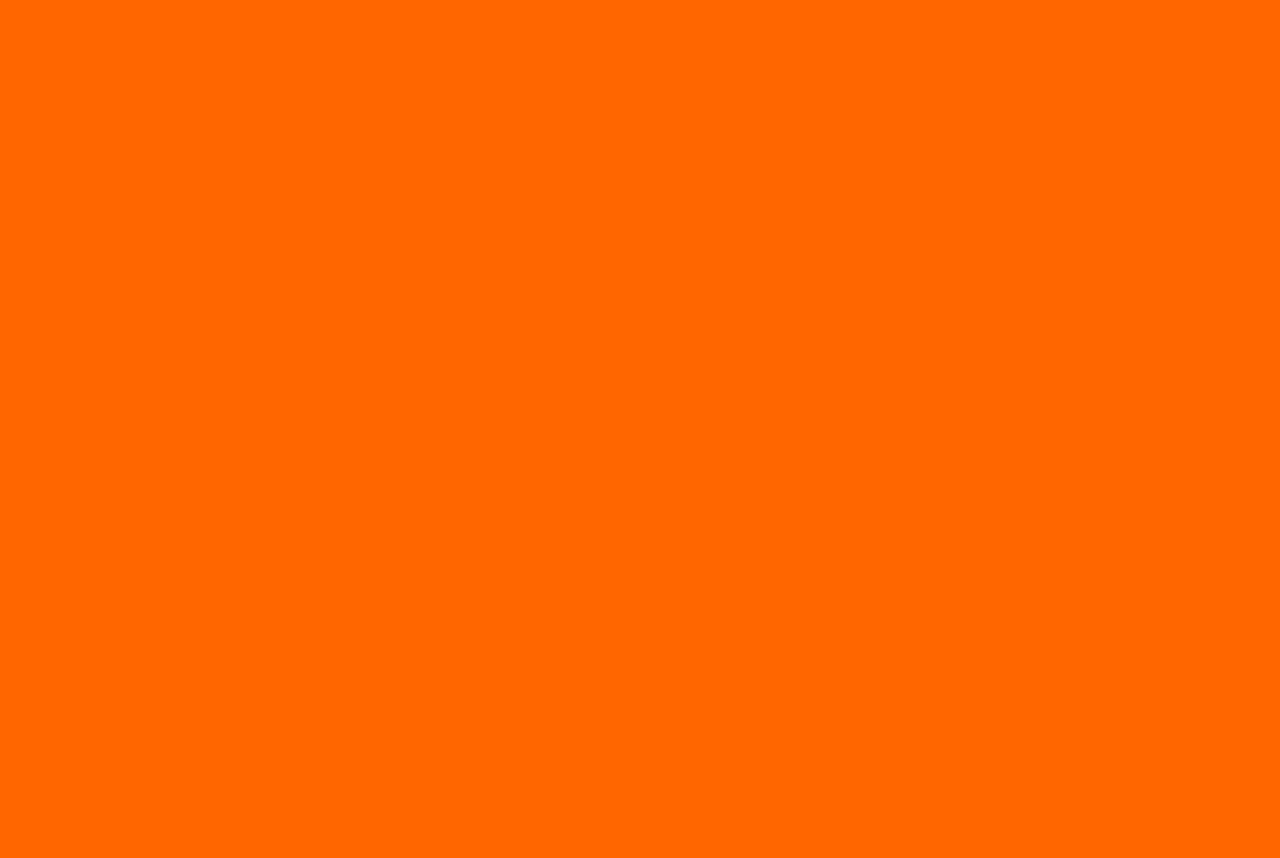
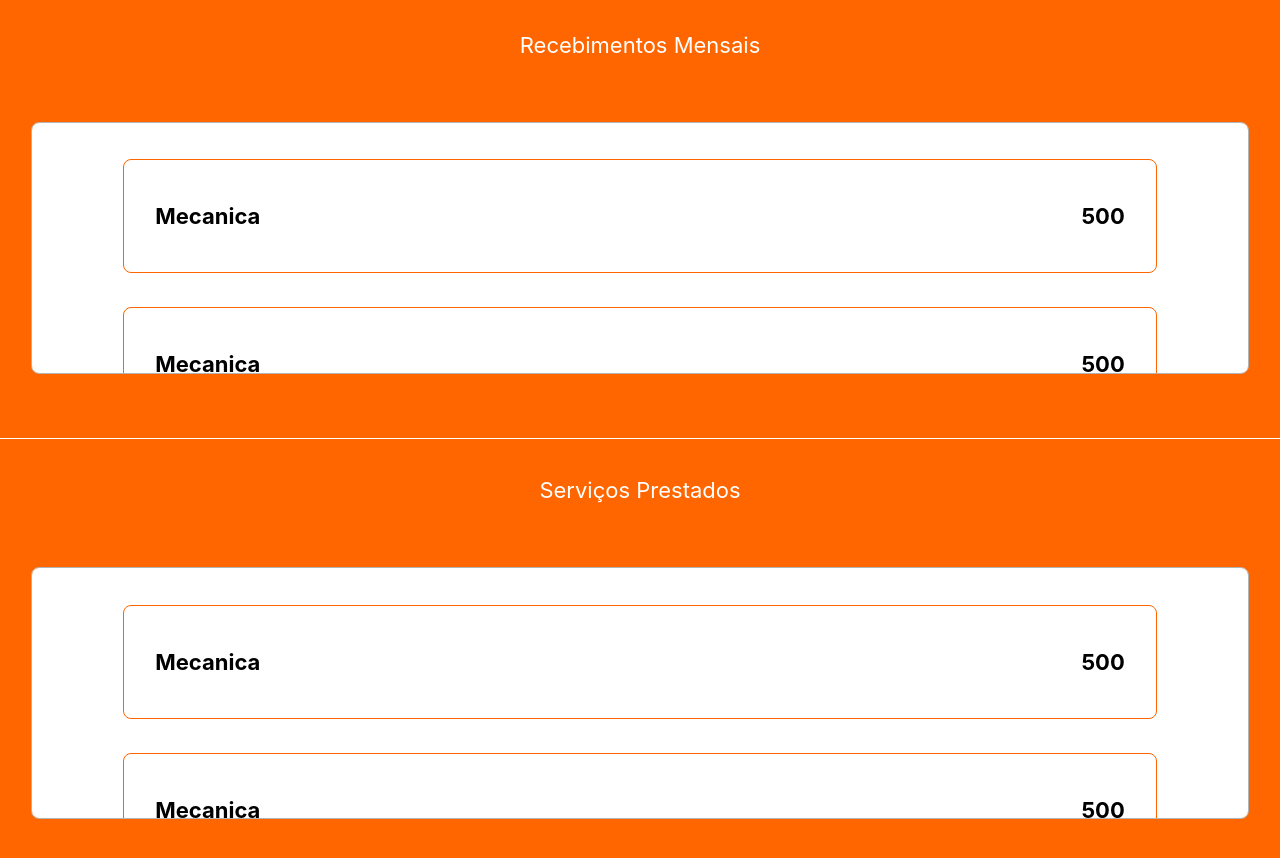
Before and after one commit to Rogerhsc/react-web-tcc, a React (Create React App) app: page /analitcs/1 in a window 1280 px wide. Shown: the part 840-1698 px from the top of the page. Before the commit the page ends 800 px from the top, so only its background shows below. Built offline with nearby package versions, Linux system fonts and the light colour scheme.

Commit message:
Criado view Analitics e estilizado components mais genericos

```diff
--- /dev/null
+++ b/src/components/buttonGraph/index.js
@@ -0,0 +1,20 @@
+import React, { Component } from 'react'
+import './style.css'
+import { Link } from 'react-router-dom';
+
+export default class ButtonGraph extends Component {
+    render() {
+        return (
+            <div className="grapContainer">
+                <Link>
+                    <div className="grapTxtItem">
+                        <b>{this.props.label}</b>
+                    </div>
+                    <div className="grapTxtVal">
+                        <b>{this.props.val}</b>
+                    </div>
+                </Link>
+            </div>
+        )
+    }
+}
--- /dev/null
+++ b/src/components/buttonGraph/style.css
@@ -0,0 +1,43 @@
+.grapContainer{
+    display: flex;
+    width: 85%;
+    height: 75px;
+    margin: 3%;
+}
+
+.grapContainer a{
+    background-color: white;
+    display: flex;
+    border: 1px solid #ff6600;
+    border-radius: 8px;
+    width: 100%;
+    justify-content: center;
+    height: 50px;
+    padding: 3%;
+    color: black;
+    font-size: 22px;
+}
+
+.grapContainer a:active {
+
+    background-color: #ff6600;
+    color: white;
+
+}
+
+.grapTxtItem {
+
+    display: flex;
+    height: 100%;
+    width: 60%;
+    align-items: center;
+
+}
+
+.grapTxtVal{
+    display: flex;
+    height: 100%;
+    width: 40%;
+    align-items: center;
+    justify-content: flex-end;
+}
--- a/src/components/lateralMenu/style.css
+++ b/src/components/lateralMenu/style.css
@@ -65,5 +65,6 @@
     color: white;
 }
 footer {
-    margin-top: 5%;
+    border-top: 1px solid #b4b4b4;
+    padding-top: 5%;
 }
--- a/src/components/viewAnalitics/index.js
+++ b/src/components/viewAnalitics/index.js
@@ -1,6 +1,7 @@
 import React, { Component } from 'react'
 import './style.css'
 import Header from './../header/index';
+import ButtonGraph from '../buttonGraph';
 export default class Analitics extends Component {
   render() {
     return (
@@ -14,12 +15,49 @@ export default class Analitics extends Component {
             <a>Você no controle da sua vida!!</a>
           </div>
         </div>
-        <div className="buttonGrapsContent">
-          <div className="buttonGraps">
-            teste
+        <div className="contentComponents">
+          <div className="buttonGrapsContent">
+            <div className="buttonGraps">
+              teste
+          </div>
+          </div>
+
+          <div className="txtLabel">
+            Recebimentos Mensais
+          </div>
+
+          <div className="buttonGrapsContent">
+            <div className="dataBox">
+              <ButtonGraph label={"Mecanica"} val={"500"}></ButtonGraph>
+              <ButtonGraph label={"Mecanica"} val={"500"}></ButtonGraph>
+              <ButtonGraph label={"Mecanica"} val={"500"}></ButtonGraph>
+              <ButtonGraph label={"Mecanica"} val={"500"}></ButtonGraph>
+              <ButtonGraph label={"Mecanica"} val={"500"}></ButtonGraph>
+              <ButtonGraph label={"Mecanica"} val={"500"}></ButtonGraph>
+              <ButtonGraph label={"Mecanica"} val={"500"}></ButtonGraph>
+            </div>
+          </div>
+
+          <div className="txtLabel">
+            Serviços Prestados
+          </div>
+
+          <div className="buttonGrapsContent">
+            <div className="dataBox">
+              <ButtonGraph label={"Mecanica"} val={"500"}></ButtonGraph>
+              <ButtonGraph label={"Mecanica"} val={"500"}></ButtonGraph>
+              <ButtonGraph label={"Mecanica"} val={"500"}></ButtonGraph>
+              <ButtonGraph label={"Mecanica"} val={"500"}></ButtonGraph>
+              <ButtonGraph label={"Mecanica"} val={"500"}></ButtonGraph>
+              <ButtonGraph label={"Mecanica"} val={"500"}></ButtonGraph>
+              <ButtonGraph label={"Mecanica"} val={"500"}></ButtonGraph>
+              <ButtonGraph label={"Mecanica"} val={"500"}></ButtonGraph>
+            </div>
           </div>
         </div>
+        <footer></footer>
       </div>
+
     )
   }
 }
--- a/src/components/viewAnalitics/style.css
+++ b/src/components/viewAnalitics/style.css
@@ -5,6 +5,29 @@
     align-items: center;
     flex-direction: column;
     height: 250px;
+}
+.txtLabel {
+    display: flex;
+    width: 100%;
+    justify-content: center;
+    text-align: center;
+    align-items: center;
+    height: auto;
+    flex-direction: column;
+    color: white;
+    font-size: 22px;
+    margin: 5% 0% 5% 0%;
+    padding-top: 3%;
+    border-top: 1px solid white;
+}
+.contentComponents{
+    display: flex;
+    width: 100%;
+    height: auto;
+    justify-content: center;
+    flex-direction: column;
+    padding-bottom: 5%;
+    background-color: #ff6600;
 }
 .title{
     display: flex;
@@ -31,7 +54,49 @@
     background-color: #ff6600;
     display: flex;
     width: 100%;
+    height: auto;
+    align-items: center;
+    flex-direction: column;
+}
+.buttonGraps {
+    display: flex;
+    width: 95%;
     height: 300px;
+    background-color: white;
+    margin-top: 8%;
+    border-radius: 8px;
+    border: 1px solid #b4b4b4;
+    align-items: center;
     justify-content: center;
+}
+.dataBox{
+    display: flex;
+    width: 95%;
+    height: auto;
+    min-height: 250px;
+    max-height: 250px;
+    background-color: white;
+    border-radius: 8px;
+    border: 1px solid #b4b4b4;
+    justify-content: flex-start;
+    align-items: center;
+    overflow-y: scroll;
+    flex-direction: column;
+}
+
+.dataBox::-webkit-scrollbar{
+    height: 5px;
+    width: 7px;
+
+    background-color: #F5F5F5;
 
 }
+.dataBox::-webkit-scrollbar-thumb{
+    background-color: rgb(192, 192, 192);
+    border-radius: 8px;
+
+    transition-delay: 0.4s;
+}
+.dataBox::-webkit-scrollbar-thumb:active{
+    background-color: rgb(27, 27, 27);
+}
```
